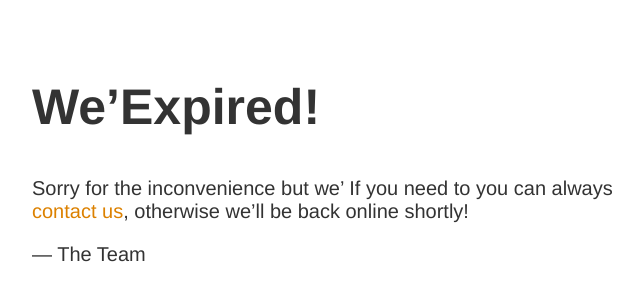
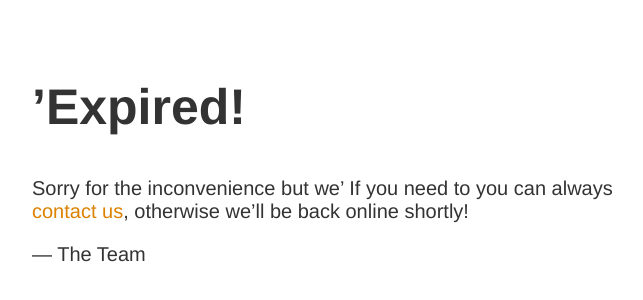
Before and after one commit to Gamedoper/berryiit.github.io, a plain HTML site: page index.html in a window 1280 px wide. Shown: the part 122-422 px from the top of the page, without its empty margins (283-926 px from the left). Drawn offline with Linux system fonts and the light colour scheme.

Commit message:
Update index.html

```diff
--- a/index.html
+++ b/index.html
@@ -10,7 +10,7 @@
 </style>
 
 <article>
-    <h1>We&rsquo;Expired!</h1>
+    <h1>&rsquo;Expired!</h1>
     <div>
         <p>Sorry for the inconvenience but we&rsquo; If you need to you can always <a href="mailto:#">contact us</a>, otherwise we&rsquo;ll be back online shortly!</p>
         <p>&mdash; The Team</p>
```
